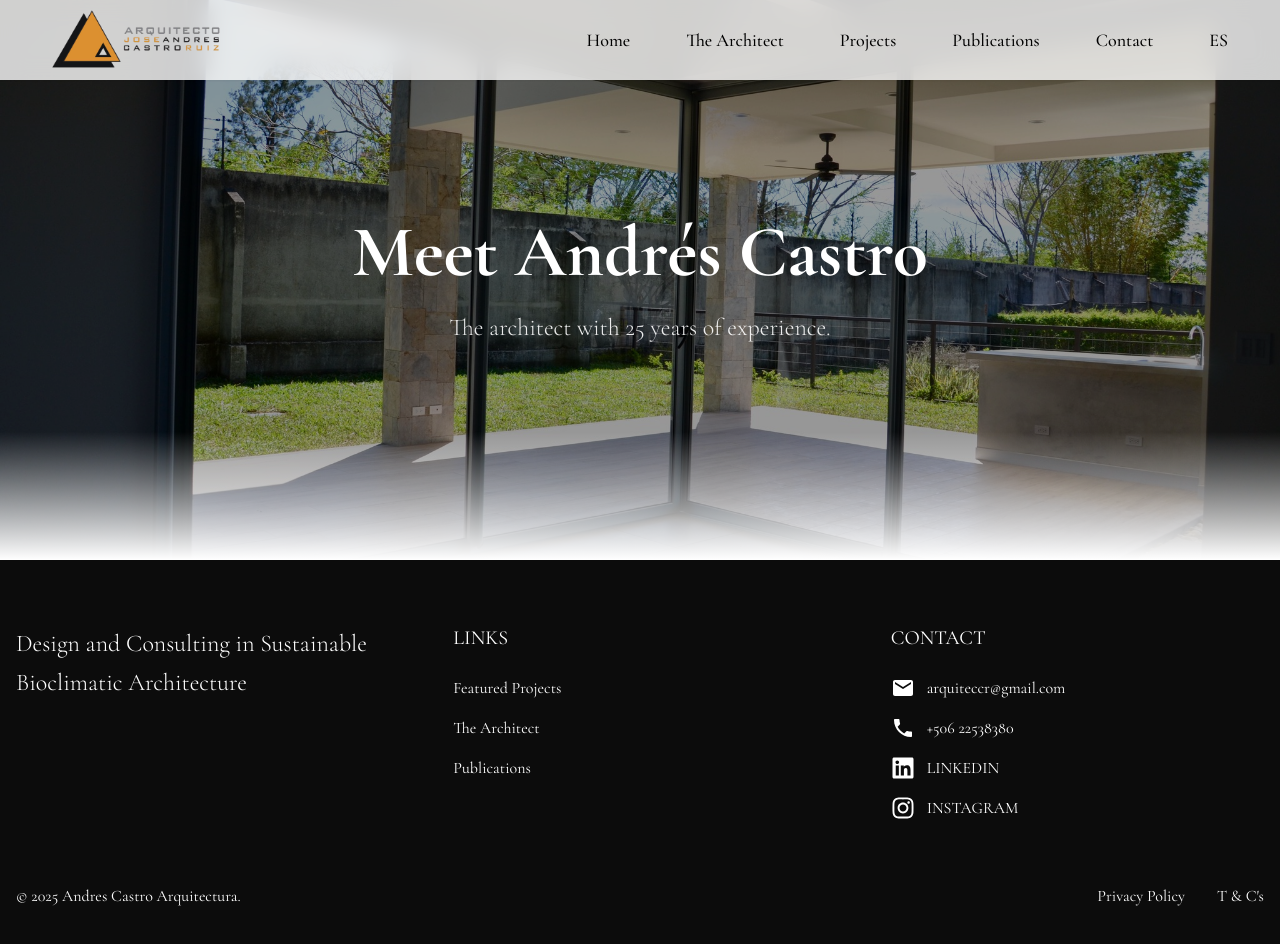
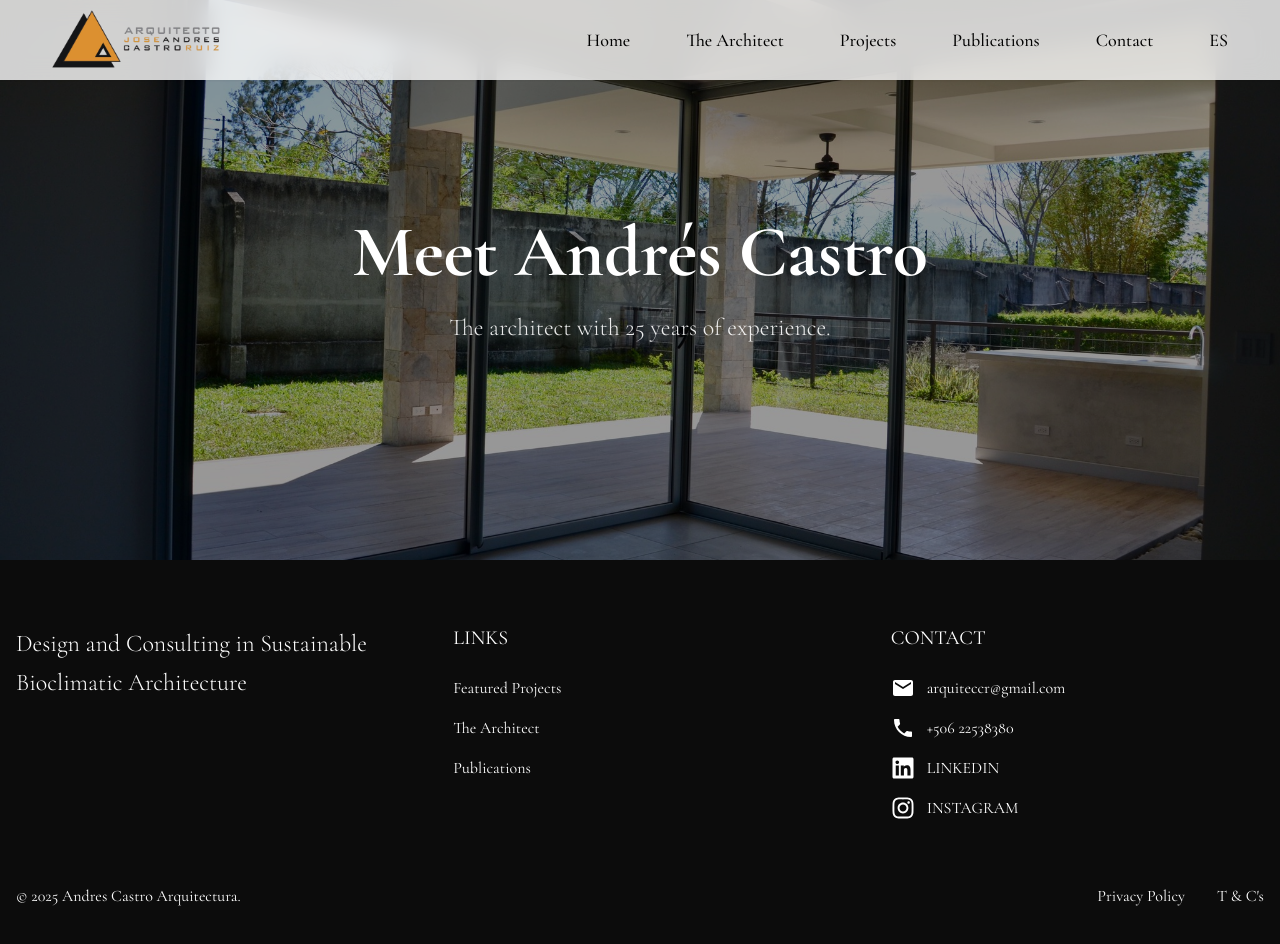
Before and after one commit to botflowlab/AndresCastroWebsite, a React (Vite) app: page /arquitecto in a window 1280 px wide. Shown: the top 944 px of the page. Built offline with nearby package versions, Linux system fonts and the light colour scheme; a web font is replaced by a local one.

Commit message:
Updated Hero.jsx

```diff
--- a/src/pages/architect/Hero.jsx
+++ b/src/pages/architect/Hero.jsx
@@ -28,11 +28,6 @@ export default function Hero() {
           </p>
         </div>
       </div>
-
-      {/* Bottom Gradient */}
-      <div
-        className="absolute bottom-0 left-0 right-0 h-32 bg-gradient-to-t from-white to-transparent"
-      />
     </section>
   );
 }
```
